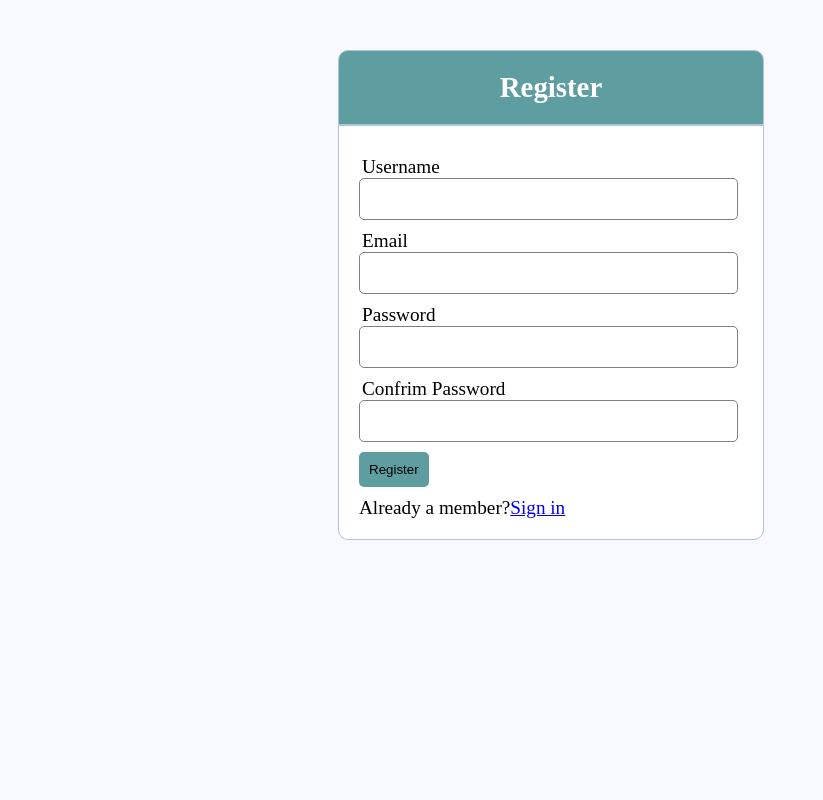
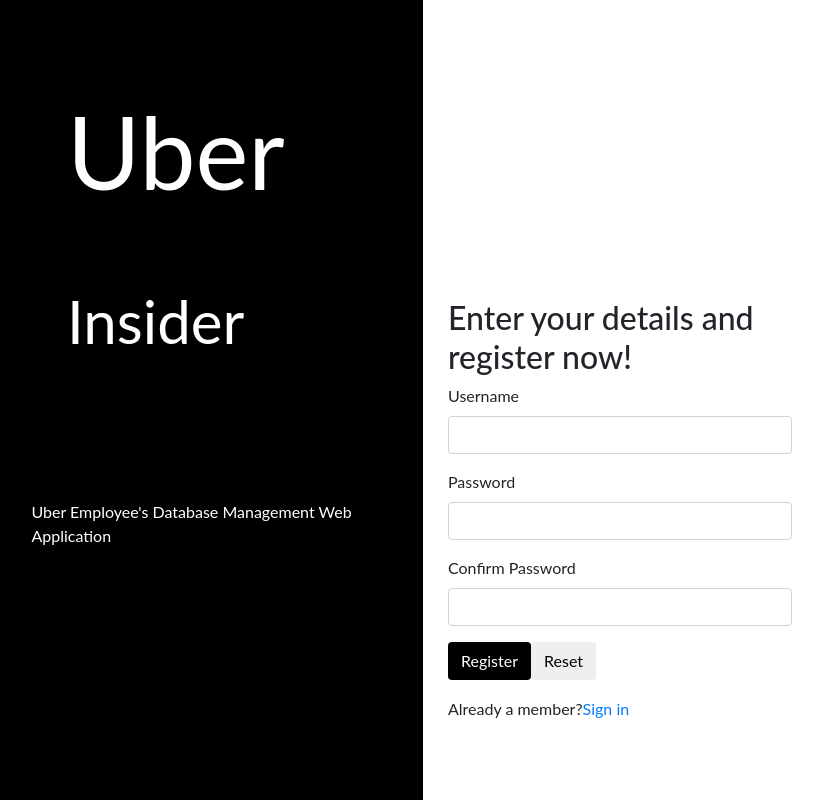
Before and after one commit to saadism777/Uber-Insider-A-web-based-database-management-system-CSE311-Project, a PHP site: page /Registration/register.php in a window 1280 px wide. Shown: the whole page, without its empty margins (89-912 px from the left). Run offline with PHP 8.4, Linux system fonts and the light colour scheme; some libraries are stand-ins or nearby versions.

Commit message:
Added registration functionality

```diff
--- a/Registration/register.php
+++ /dev/null
@@ -1,40 +0,0 @@
-<!DOCTYPE html>
-<html>
-<head>
-     <title>User registration system using PHP and MySQL</title>
-     <link rel="stylesheet" type="text/css" href="style.css">
- </head>
- <body>
-      <div class="header">
-            <h2>Register</h2>
-       </div>
-       <form method="post" action="register.php">
-          <div class="input-group">
-               <label>Username</label>
-               <input type="text" name="username">
-
-           </div>
-           <div class="input-group">
-               <label>Email</label>
-               <input type="text" name="email">
-
-           </div>
-           <div class="input-group">
-               <label>Password</label>
-               <input type="password" name="password_1">
-
-           </div>
-           <div class="input-group">
-               <label>Confrim Password</label>
-               <input type="password" name="password_2">
-
-           </div>
-    <div class="input-group">
-     <button type="submit" name="resgister" class="btn">Register</button>
-                </div>
-                <p>
-                  Already a member?<a href="login.php">Sign in</a>
-                  </form>
-
-   </body>
-    <html>
--- a/Registration/style.css
+++ /dev/null
@@ -1,52 +0,0 @@
-* {
-	margin: 0px;
-	padding: 0px;
-}
-body {
-	font-size: 120%;
-	background: #F8F8FF;
-}
-
-.header {
-	width: 30%;
-	margin:50px auto 0px;
-	color:white;
-	background: #5F9EA0;
-	text-align: center;
-	border :1px solid #B0C4DE;
-	border-bottom: : none;
-	border-radius: 10px 10px 0px 0px;
-	padding: 20px;
-}
-form {
-	width: 30%;
-	margin: 0px auto;
-	padding: 20px;
-	border : 1px solid #B0C4DE;
-	background: white;
-	border-radius: 0px 0px 10px 10px;
-}
-.input-group{
-	margin: 10px 0px 10px 0px;
-}
-.input-group label{
-	display:black;
-	text-align:left;
-	margin:3px;
-}
-.input-group input{
-	height: 30px;
-	width: 93%;
-	padding: 5px 10px;
-	font-size: 16px;
-	border-radius: 5px;
-	border: 1px solid gray;
-}
-.btn{
-	padding: 10px;
-	font-size: 15px
-	color: white;
-	background: #5F9EA0;
-	border: none;
-	border-radius : 5px;
-}
--- /dev/null
+++ b/config.php
@@ -0,0 +1,12 @@
+<?php
+define('DB_SERVER', 'localhost');
+define('DB_USERNAME', 'root');
+define('DB_PASSWORD', '');
+define('DB_NAME', 'uber_insider');
+
+/*connect to MySQL database */
+$link = mysqli_connect(DB_SERVER, DB_USERNAME, DB_PASSWORD, DB_NAME);
+echo ("connection Established")
+
+
+?>
--- a/login.php
+++ b/login.php
@@ -26,8 +26,9 @@
                      <label>Password</label>
                      <input type="password" class="form-control" id="password" name="password">
                   </div>
-                  <button type="submit" value="Login" class="btn btn-black">Login</button>
-                  <p style="padding-top:50%"> Visit our official website <a href="https://www.uber.com/bd/en/" target="_blank">here </a> </p>
+                  <button type="submit" value="Login" class="btn btn-black">Login</button><br>
+                  <p style="padding-top:5%">Are you an employee at uber? Register <a href="register.php">here</a></p>
+                  <p style="padding-top:40%"> Visit our official website <a href="https://www.uber.com/bd/en/" target="_blank">here </a> </p>
                </form>
             </div>
          </div>
--- /dev/null
+++ b/register.php
@@ -0,0 +1,135 @@
+<link href="//maxcdn.bootstrapcdn.com/bootstrap/4.0.0/css/bootstrap.min.css" rel="stylesheet" id="bootstrap-css">
+<script src="//maxcdn.bootstrapcdn.com/bootstrap/4.0.0/js/bootstrap.min.js"></script>
+<script src="//code.jquery.com/jquery-1.11.1.min.js"></script>
+<link rel = "stylesheet" href = "login.css" />
+<head>
+   <title>Uber_Insider Registration</title>
+   <link rel = "icon" href =
+   "https://www.iconfinder.com/data/icons/logos-and-brands/512/347_Uber_logo-512.png"
+        type = "image/x-icon">
+</head>
+
+<body>
+<?php
+
+require_once "config.php";
+
+$username = $password = $confirm_password = "";
+$username_err = $password_err = $confirm_password_err = "";
+
+if($_SERVER["REQUEST_METHOD"] == "POST"){
+
+    if(empty(trim($_POST["username"]))){
+        $username_err = "Please enter a username.";
+    } else{
+        $sql = "SELECT id FROM log_in WHERE username = ?";
+
+        if($stmt = mysqli_prepare($link, $sql)){
+            mysqli_stmt_bind_param($stmt, "s", $param_username);
+
+            $param_username = trim($_POST["username"]);
+            if(mysqli_stmt_execute($stmt)){
+
+                mysqli_stmt_store_result($stmt);
+
+                if(mysqli_stmt_num_rows($stmt) == 1){
+                    $username_err = "This username is already taken.";
+                } else{
+                    $username = trim($_POST["username"]);
+                }
+            } else{
+                echo "Oops! Something went wrong. Please try again later.";
+            }
+
+
+            mysqli_stmt_close($stmt);
+        }
+    }
+
+
+    if(empty(trim($_POST["password"]))){
+        $password_err = "Please enter a password.";
+    } elseif(strlen(trim($_POST["password"])) < 6){
+        $password_err = "Password must have atleast 6 characters.";
+    } else{
+        $password = trim($_POST["password"]);
+    }
+
+
+    if(empty(trim($_POST["confirm_password"]))){
+        $confirm_password_err = "Please confirm password.";
+    } else{
+        $confirm_password = trim($_POST["confirm_password"]);
+        if(empty($password_err) && ($password != $confirm_password)){
+            $confirm_password_err = "Password did not match.";
+        }
+    }
+
+
+    if(empty($username_err) && empty($password_err) && empty($confirm_password_err)){
+
+
+        $sql = "INSERT INTO log_in (username, password) VALUES (?, ?)";
+
+        if($stmt = mysqli_prepare($link, $sql)){
+
+            mysqli_stmt_bind_param($stmt, "ss", $param_username, $param_password);
+
+
+            $param_username = $username;
+            $param_password = password_hash($password, PASSWORD_DEFAULT);
+
+
+            if(mysqli_stmt_execute($stmt)){
+
+                header("location: login.php");
+            } else{
+                echo "Something went wrong. Please try again later.";
+            }
+
+
+            mysqli_stmt_close($stmt);
+        }
+    }
+
+
+    mysqli_close($link);
+}
+?>
+<div class="sidenav">
+         <div class="login-main-text">
+            <p class="zoom"style="font-size:100px">Uber</p><p class="zoom" style="font-size:60px">Insider </p> <br>
+            <p class="zoom2"> Uber Employee's Database Management Web Application</p><br>
+         </div>
+      </div>
+<div class="main">
+         <div class="col-md-6 col-sm-12">
+            <div class="login-form">
+            <h2>Enter your details and register now!</h2>
+               <form action="<?php echo htmlspecialchars($_SERVER["PHP_SELF"]); ?>" method="post">
+               <div class="form-group <?php echo (!empty($username_err)) ? 'has-error' : ''; ?>">
+                <label>Username</label>
+                <input type="text" name="username" class="form-control" value="<?php echo $username; ?>">
+                <span class="help-block"><?php echo $username_err; ?></span>
+            </div>
+            <div class="form-group <?php echo (!empty($password_err)) ? 'has-error' : ''; ?>">
+                <label>Password</label>
+                <input type="password" name="password" class="form-control" value="<?php echo $password; ?>">
+                <span class="help-block"><?php echo $password_err; ?></span>
+            </div>
+            <div class="form-group <?php echo (!empty($confirm_password_err)) ? 'has-error' : ''; ?>">
+                <label>Confirm Password</label>
+                <input type="password" name="confirm_password" class="form-control" value="<?php echo $confirm_password; ?>">
+                <span class="help-block"><?php echo $confirm_password_err; ?></span>
+            </div>
+            <div class="form-group">
+
+    <div class="input-group">
+     <button type="submit" name="resgister" value=Submit class="btn btn-black">Register</button>
+     <input type="reset" class="btn btn-default" value="Reset">
+                </div>
+                <p style="padding-top:5%">
+                  Already a member?<a href="login.php">Sign in</a>
+                  </form>
+
+   </body>
--- a/session.php
+++ b/session.php
@@ -18,7 +18,7 @@
     if ($stmt->num_rows > 0) {
         $stmt->bind_result($id, $password);
         $stmt->fetch();
-        if ($_POST['password'] === $password) {
+        if (password_verify($_POST['password'], $password)) {
             session_regenerate_id();
             $_SESSION['loggedin'] = TRUE;
             $_SESSION['name'] = $_POST['username'];
```
Also changed, not shown: uber_insider.sql (+6 -6 lines).
